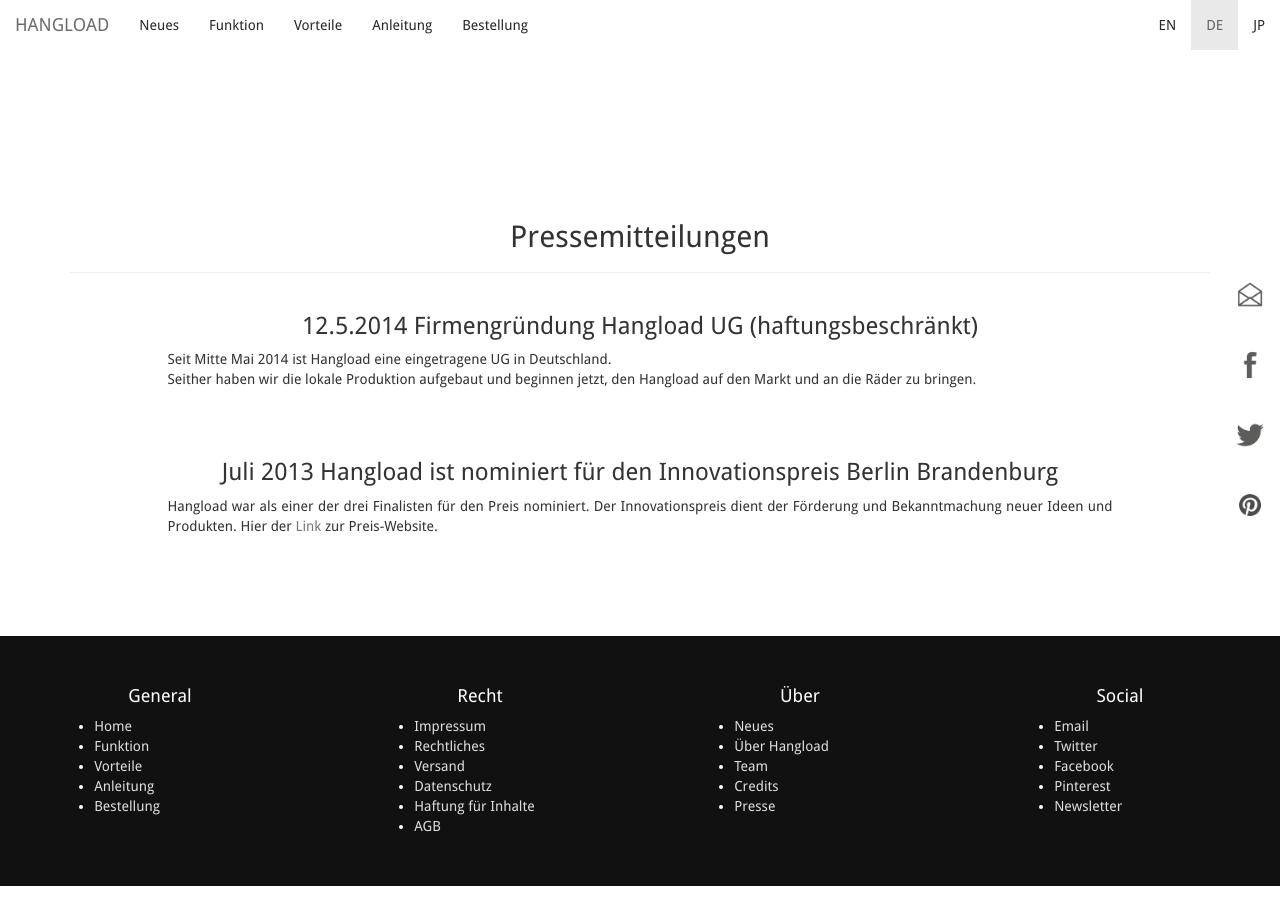
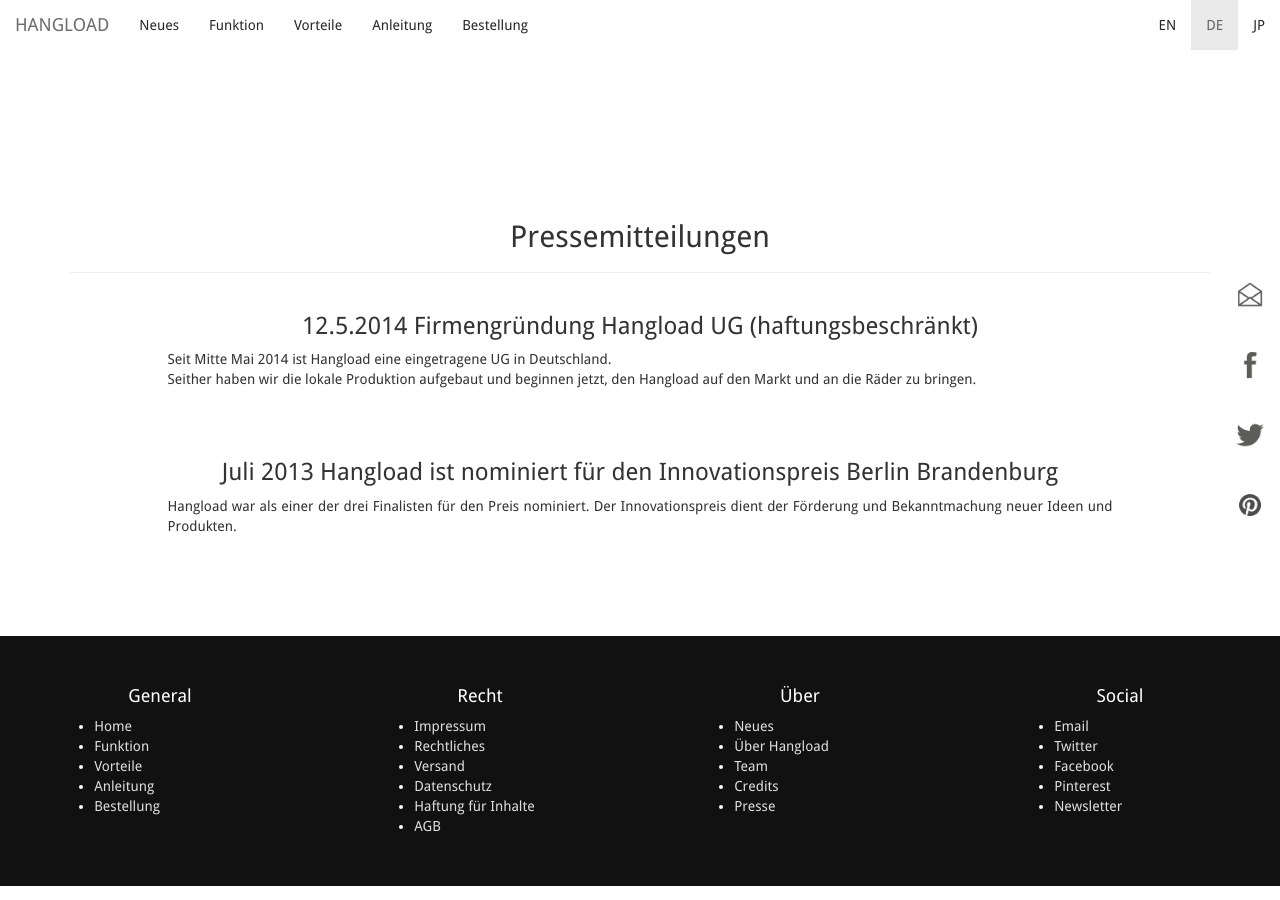
Before and after one commit to bodokaiser/hangload.com, a Jekyll site: the page built from pressDE.html, in a window 1280 px wide. Built offline with Jekyll 4.4.1, drawn with Linux system fonts in a browser that asks for light colours; nearby versions of some CDN libraries; library files that are not in the unit come from our copies; Markdown is read by kramdown in place of the engine named in the settings.

Commit message:
Update pressDE.html

```diff
--- a/pressDE.html
+++ b/pressDE.html
@@ -31,7 +31,6 @@
 <p class="text-justify">
 Hangload war als einer der drei Finalisten für den Preis nominiert.
 Der Innovationspreis dient der Förderung und Bekanntmachung neuer Ideen und Produkten.
-Hier der <a href="//alturl.com/2v93x">Link </a> zur Preis-Website.
 </p>
 </div>
 </div>
```
